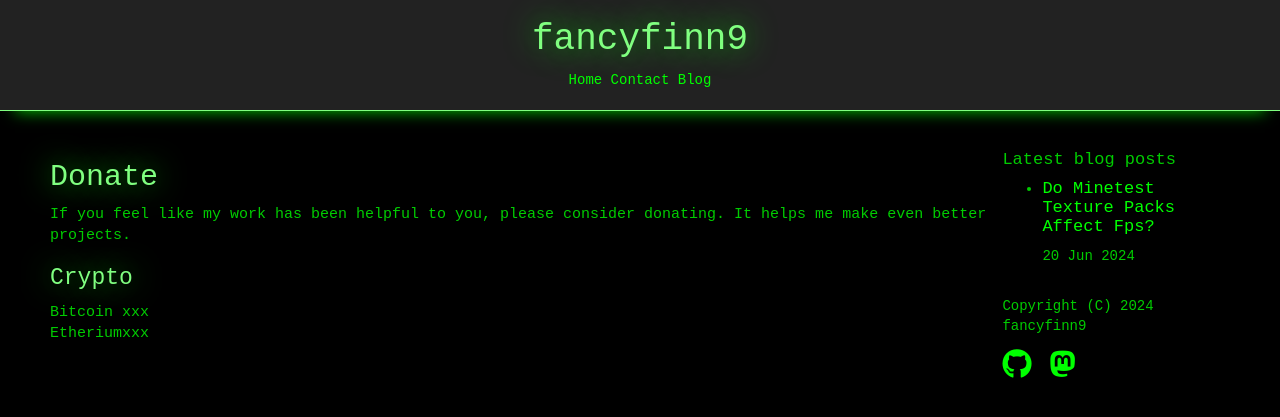
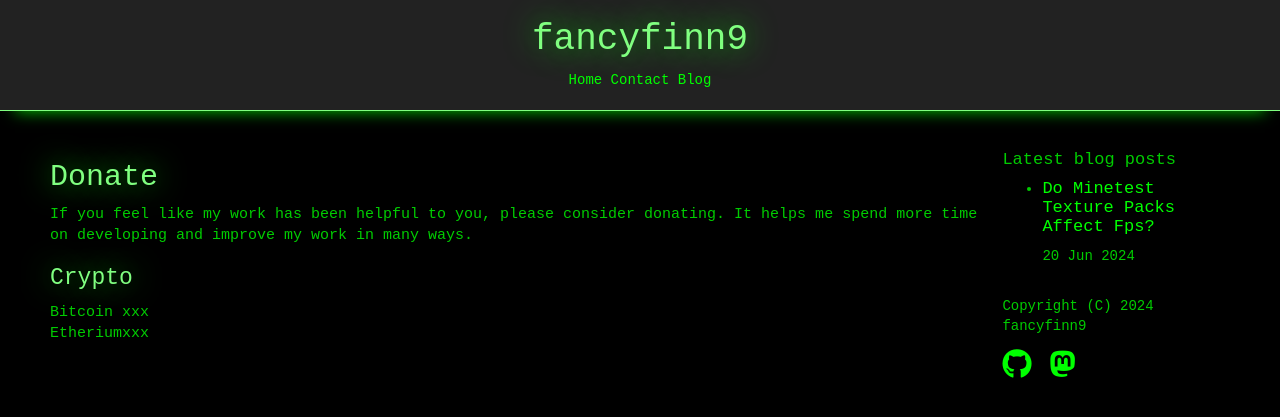
Before and after one commit to fancyfinn9/fancyfinn9.github.io, a Jekyll site: the page built from donate.md, in a window 1280 px wide. Shown: the top 417 px of the page. Built offline with Jekyll 4.4.1, drawn with Linux system fonts in a browser that asks for light colours.

Commit message:
Create /wardesk, change donate text

```diff
--- a/donate.md
+++ b/donate.md
@@ -6,7 +6,7 @@ layout: default
 
 ## Donate
 
-If you feel like my work has been helpful to you, please consider donating. It helps me make even better projects.
+If you feel like my work has been helpful to you, please consider donating. It helps me spend more time on developing and improve my work in many ways.
 
 ### Crypto
 
```
Also changed, not shown: wardesk/index.md (added, +27 -0 lines).
